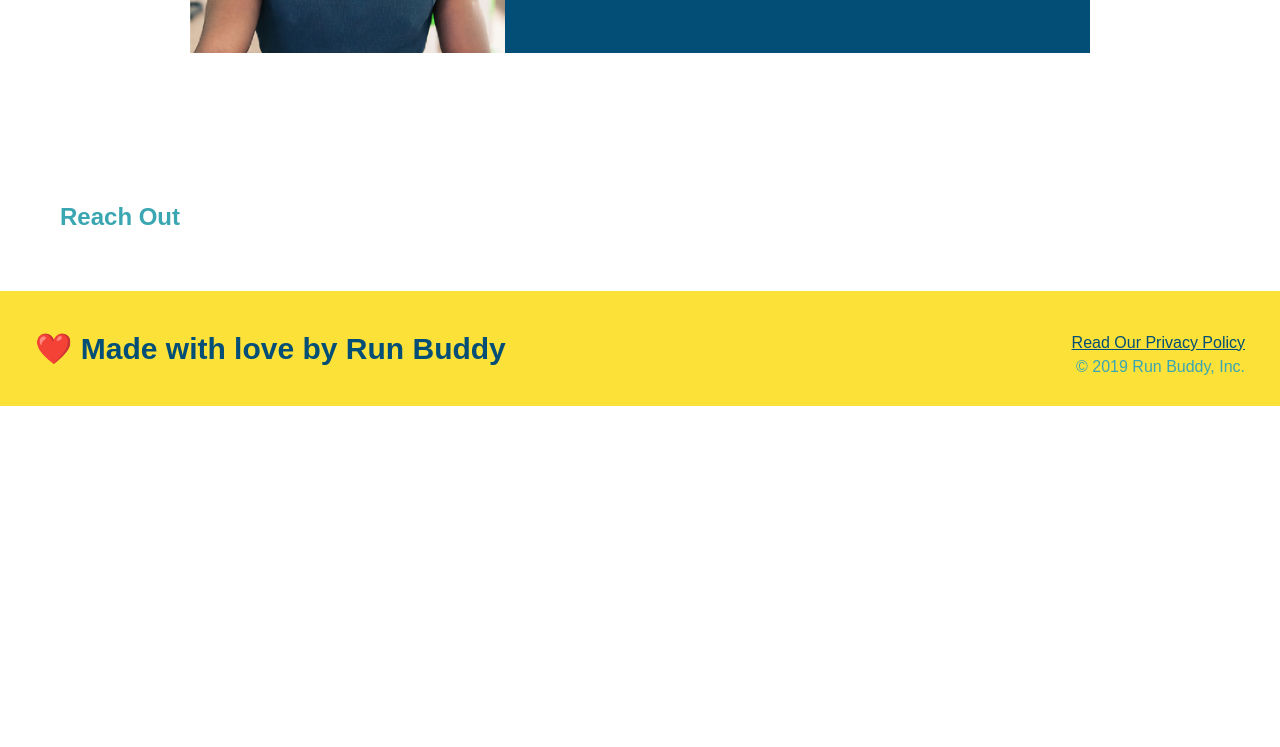
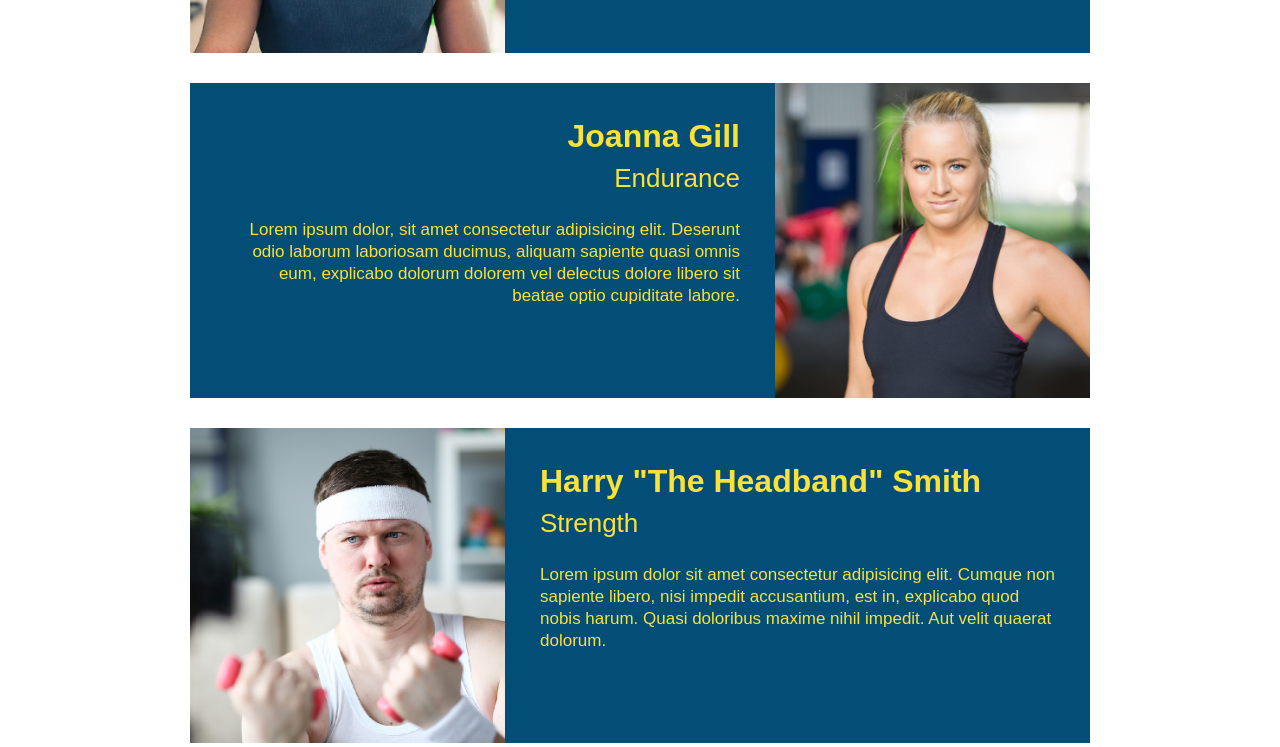
Before and after one commit to Baptistemarie25/Run-Buddy, a plain HTML site: page index.html in a window 1280 px wide. Shown: the part 3174-3921 px from the top of the page. Before the commit the page ends 3580 px from the top, so only its background shows below. Drawn offline with Linux system fonts and the light colour scheme.

Commit message:
built html for other trainers

```diff
--- a/index.html
+++ b/index.html
@@ -114,6 +114,7 @@
         <!-- "meet the trainers" section -->
         <section id="your-trainers" class="trainers">
             <h2 class="section-title primary-border">Meet The Trainers</h2>
+
             <article class="trainer">
                 <img src="./assets/images/trainer-1.jpg" alt="Arron Stephens in his workout clothes, ready to pump iron" />
                 <div class="trainer-bio text-left">
@@ -124,6 +125,25 @@
                     </p>
                 </div>
             </article>
+            <article class="trainer">
+                <div class="trainer-bio text-right">
+                    <h3>Joanna Gill</h3>
+                    <h4>Endurance</h4>
+                    <p>
+                        Lorem ipsum dolor, sit amet consectetur adipisicing elit. Deserunt odio laborum laboriosam ducimus, aliquam sapiente quasi omnis eum, explicabo dolorum dolorem vel delectus dolore libero sit beatae optio cupiditate labore.
+                    </p>
+                </div>
+                <img src="./assets/images/trainer-2.jpg" alt="Joanna Gill cooling off after a workout" />
+            </article>
+            <article class="trainer">
+                <img src="./assets/images/trainer-3.jpg" alt="Harry Smith wearing a headband and lifting comically small pink weights" />
+                <div class="trainer-bio text-left">
+                    <h3>Harry "The Headband" Smith</h3>
+                    <h4>Strength</h4>
+                    <p>
+                        Lorem ipsum dolor sit amet consectetur adipisicing elit. Cumque non sapiente libero, nisi impedit accusantium, est in, explicabo quod nobis harum. Quasi doloribus maxime nihil impedit. Aut velit quaerat dolorum.
+                    </p>
+                </div>
             </article>
         </section>
 
```
